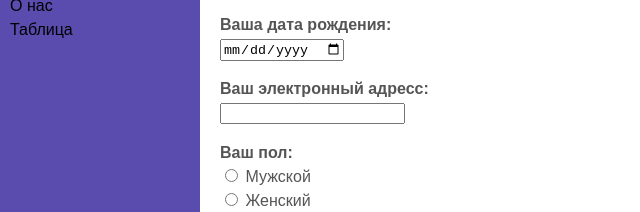
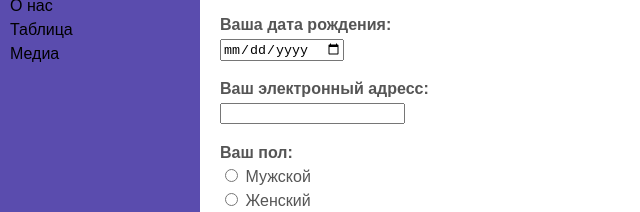
Before and after one commit to manabr3ak/practic3, a plain HTML site: page contact.html in a window 1280 px wide. Shown: the part 202-414 px from the top of the page, 0-640 px from the left. Drawn offline with Linux system fonts and the light colour scheme.

Commit message:
Update contact.html

```diff
--- a/contact.html
+++ b/contact.html
@@ -62,6 +62,7 @@
            <li><a href="index.html">Домашняя страница</a></li>
 		   <li><a href="about.html">О нас</a></li>
 		   <li><a href="table.html">Таблица</a></li>
+	       <li><a href="media.html">Медиа</a></li>
        </ul>
    </nav>
    <div class="right column">
```
